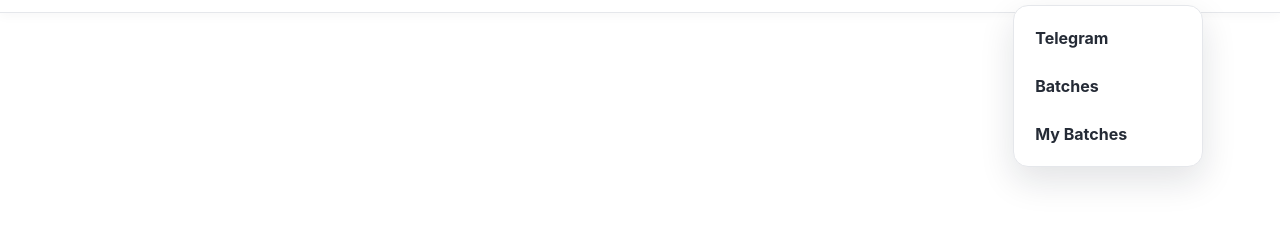
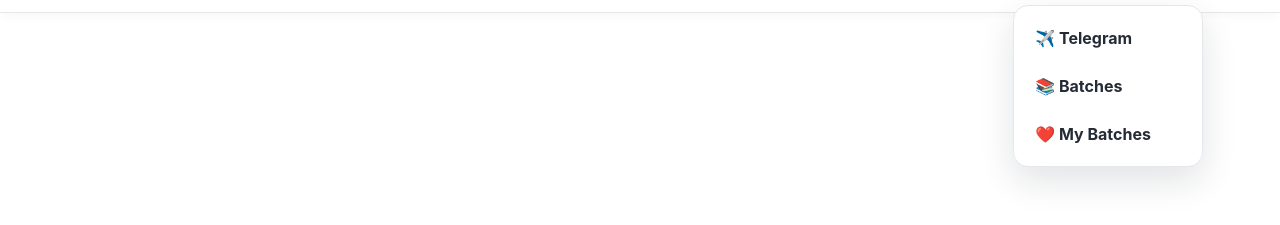
Before and after one commit to Subhan-ali-0/prep-masterkgs, a website: page public/index.html in a window 1280 px wide. Both pictures are taken after a click on the button "Menu". Shown: the part 63-288 px from the top of the page. Drawn offline with nearby package versions, Linux system fonts and the light colour scheme; no server answers.

Commit message:
Update index.html

```diff
--- a/public/index.html
+++ b/public/index.html
@@ -133,21 +133,21 @@
       target="_blank"
       rel="noopener noreferrer"
     >
-      Telegram
+      <span class="menu-emoji" aria-hidden="true">✈️</span> Telegram
     </a>
 
     <a
       href="#batches"
       data-view="batches"
     >
-      Batches
+      <span class="menu-emoji" aria-hidden="true">📚</span> Batches
     </a>
 
     <a
       href="#my-batches"
       data-view="my-batches"
     >
-      My Batches
+      <span class="menu-emoji" aria-hidden="true">❤️</span> My Batches
     </a>
 
   </nav>
@@ -243,6 +243,11 @@
       </button>
 
     </div>
+
+    <label class="batch-search-wrap" for="batchSearch">
+      <span aria-hidden="true">🔎</span>
+      <input id="batchSearch" class="batch-search" type="search" placeholder="Search batches by name or ID..." autocomplete="off">
+    </label>
 
     <div
       id="batchStatus"
```
